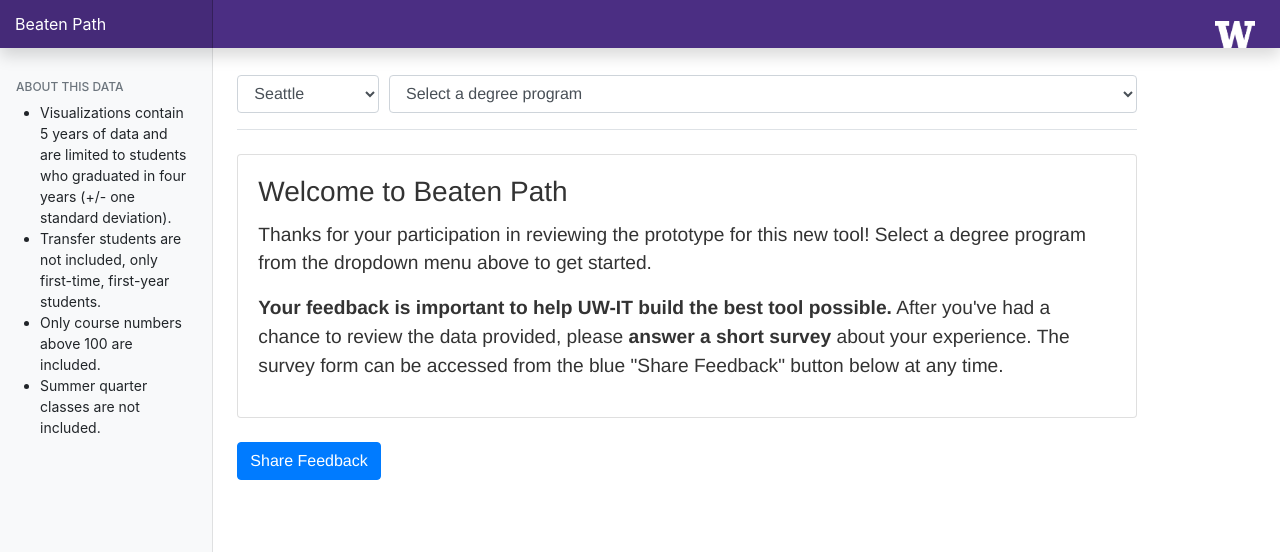
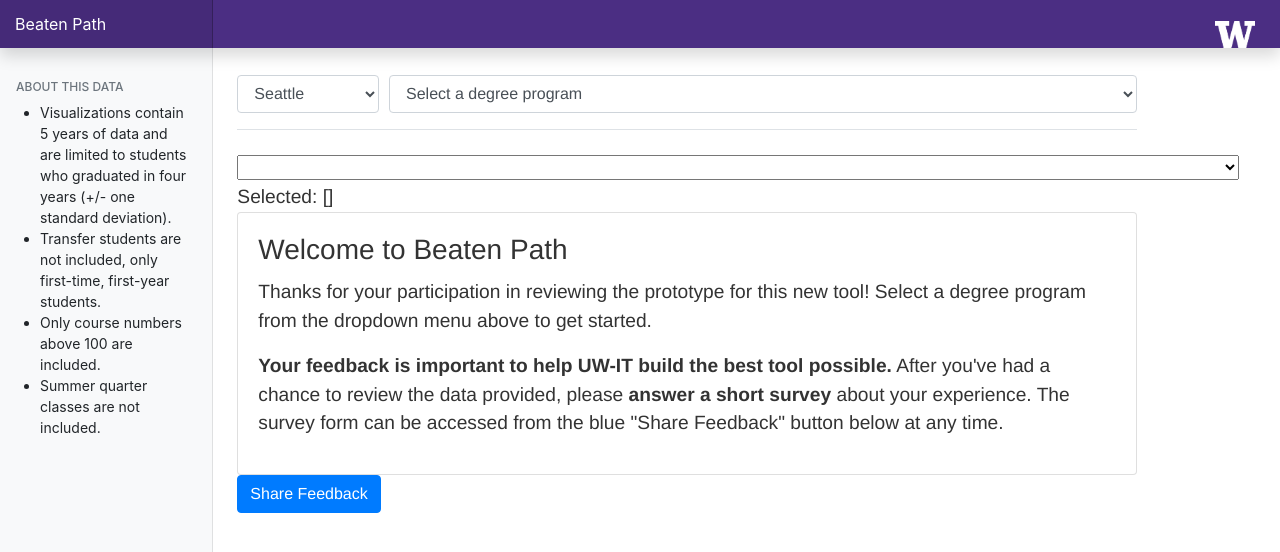
Before and after one commit to uw-it-aca/beatenpath, a Vue app: page / in a window 1280 px wide. Shown: the top 552 px of the page. Built offline with nearby package versions, Linux system fonts and the light colour scheme.

Commit message:
Initial jquery conversion to vue.

```diff
--- a/src/pages/Home/App.vue
+++ b/src/pages/Home/App.vue
@@ -19,6 +19,35 @@
         </div>
     </div>
 
+
+    <select v-model="selected">
+        <option v-for="option in options" v-bind:value="option">
+            {{ option.degree }}
+        </option>
+    </select>
+
+    <div>Selected: {{ selected }}</div>
+
+    <div v-if="Object.keys(selected).length === 0" class="card">
+        <div class="card-body">
+            <h3 class="card-title">Welcome to Beaten Path</h3>
+            <div class="card-text">
+                <p>Thanks for your participation in reviewing the prototype for this new tool! Select a degree program from the dropdown menu above to get started.</p>
+
+                <p><strong>Your feedback is important to help UW-IT build the best tool possible.</strong> After you've had a chance to review the data provided, please <strong>answer a short survey</strong> about your experience. The survey form
+                    can be accessed from the blue "Share Feedback" button below at any time.</p>
+
+            </div>
+        </div>
+    </div>
+
+    <img v-if="selected.filepath !== null" v-bind:src="selected.filepath" />
+    <div v-else class='alert alert-warning' role='alert'>
+        <p>The selected dataset for <strong>{{selected.degree}}</strong> is unavailable. Datasets for degree programs with fewer than five graduates are not provided to ensure reliable statistics and privacy for students.</p>
+        <p>Please select a different degree program.</p>
+    </div>
+
+    <!--
     <div id="filepathPng" class="my-4">
         <div class="card">
             <div class="card-body">
@@ -26,12 +55,16 @@
                 <div class="card-text">
                     <p>Thanks for your participation in reviewing the prototype for this new tool! Select a degree program from the dropdown menu above to get started.</p>
 
-            <p><strong>Your feedback is important to help UW-IT build the best tool possible.</strong> After you've had a chance to review the data provided, please <strong>answer a short survey</strong> about your experience. The survey form can be accessed from the blue "Share Feedback" button below at any time.</p>
+                    <p><strong>Your feedback is important to help UW-IT build the best tool possible.</strong> After you've had a chance to review the data provided, please <strong>answer a short survey</strong> about your experience. The survey form
+                        can be accessed from the blue "Share Feedback" button below at any time.</p>
 
                 </div>
             </div>
         </div>
     </div>
+-->
+
+
     <a class="btn btn-primary" data-toggle="collapse" href="#collapseForm" role="button" aria-expanded="false" aria-controls="collapseForm">
         Share Feedback
     </a>
@@ -47,7 +80,6 @@
     <MyCard/>-->
 
 </div>
-
 </template>
 
 <script>
@@ -61,10 +93,31 @@ export default {
         //MyCard
     },
 
-  mounted: function() {
+    data() {
+        return {
+            selected: [],
+            options: []
+        }
+    },
+
+    methods: {
+
+        getPrograms: function() {
+            console.log("hellow world");
+            $.getJSON({
+                url: "./data.json",
+                success: results => this.options = results
+            });
+        },
+
+    },
+
+    mounted() {
+
+        this.getPrograms()
 
         // populate degree dropdown menu
-    $.getJSON('./data.json', function (data) {
+        $.getJSON('./data.json', function(data) {
             // Work with your JSON data here..
             console.log("degree " + data[0].degree);
             console.log("filepath " + data[0].filepath)
@@ -75,22 +128,22 @@ export default {
             $.each(data, function(key, value) {
                 $degreeSelector.append("<option>" + value.degree + "</option>")
             });
-          $('#degree-select').change(function(){
+            $('#degree-select').change(function() {
                 var optionSelected = this.value;
-            for (var i = 0; i < data.length; i++){
+                for (var i = 0; i < data.length; i++) {
                     if ((data[i].degree == optionSelected) && (data[i].filepath != null)) {
                         document.getElementById("filepathPng").innerHTML = "<img src=" + data[i].filepath + " width='880'>";
                         break;
-                }
-                else {
-                  document.getElementById("filepathPng").innerHTML = "<div class='alert alert-warning' role='alert'><p>The selected dataset for <strong>" + optionSelected + "</strong> is unavailable. Datasets for degree programs with fewer than five graduates are not provided to ensure reliable statistics and privacy for students.</p><p>Please select a different degree program.</p></div>";
+                    } else {
+                        document.getElementById("filepathPng").innerHTML = "<div class='alert alert-warning' role='alert'><p>The selected dataset for <strong>" + optionSelected +
+                            "</strong> is unavailable. Datasets for degree programs with fewer than five graduates are not provided to ensure reliable statistics and privacy for students.</p><p>Please select a different degree program.</p></div>";
 
                     }
                 }
             });
-    });//.getJSON
-  }//mounted
-}//export
+        }); //.getJSON
+    } //mounted
+} //export
 </script>
 
 <style lang="scss">
@@ -103,8 +156,8 @@ export default {
     -moz-osx-font-smoothing: grayscale;
     //text-align: center;
     color: #333;
-  margin-top:1.3em;
+    margin-top: 1.3em;
     font-size: 1.2rem;
-  max-width:900px;
+    max-width: 900px;
 }
 </style>
```
Also changed, not shown: 1 other file (tests, documents, lock files or other folders). Lines whose indentation alone changed are shown as unchanged.
